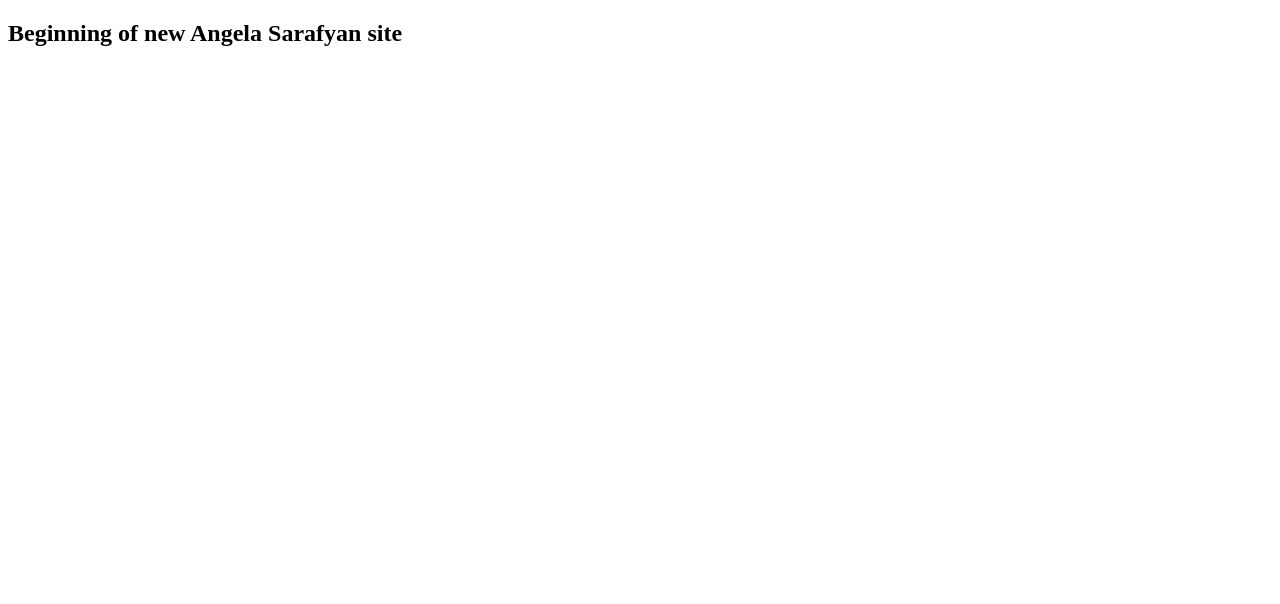
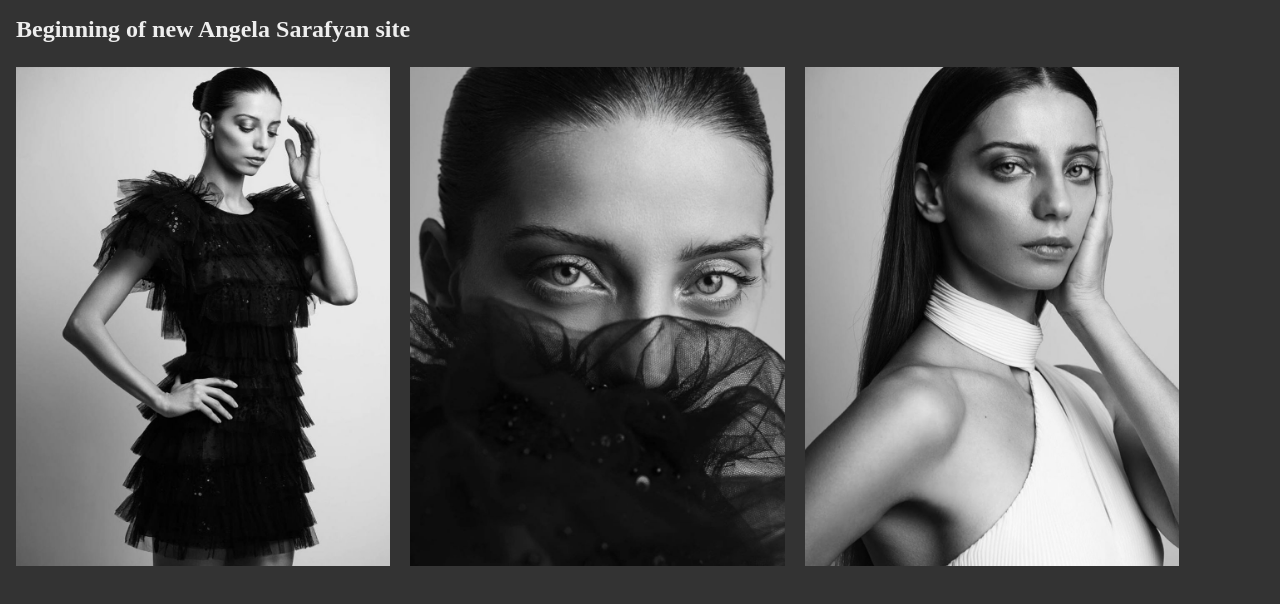
Before and after one commit to angelasarafyanweb/angelasarafyanweb.github.com, a plain HTML site: page index.html in a window 1280 px wide. Drawn offline with Linux system fonts and the light colour scheme.

Commit message:
home page images

```diff
--- /dev/null
+++ b/css/main.css
@@ -0,0 +1 @@
+*{padding:0;margin:0}body{background:#333;color:#eee;margin:1em}p,h1,h2,h3,h4{margin-bottom:1em}ul.home_images{list-style:none}ul.home_images li{margin-right:1em;display:inline}ul.home_images li img{width:30%}ul.home_images li:last-child{margin-right:0}
--- a/index.html
+++ b/index.html
@@ -2,8 +2,21 @@
 <html>
 <head>
 	<title>Angela Sarafyan</title>
+	<link rel="stylesheet" type="text/css" href="/css/main.css">
 </head>
 <body>
 <h2>Beginning of new Angela Sarafyan site</h2>
+
+<ul class="home_images">
+
+<li><img src="page_images/img01.jpg"></li>
+
+<li><img src="page_images/img02.jpg"></li>
+
+<li><img src="page_images/img03.jpg"></li>
+
+</ul>
+
+<script type="text/javascript" src="/js/main.js"></script>
 </body>
 </html>
--- /dev/null
+++ b/js/main.js
@@ -0,0 +1 @@
+"use strict";console.log("angela");
```
Also changed, not shown: images/img01.jpg (added), images/img02.jpg (added), images/img03.jpg (added), page_images/img01.jpg (added), page_images/img02.jpg (added), page_images/img03.jpg (added).
